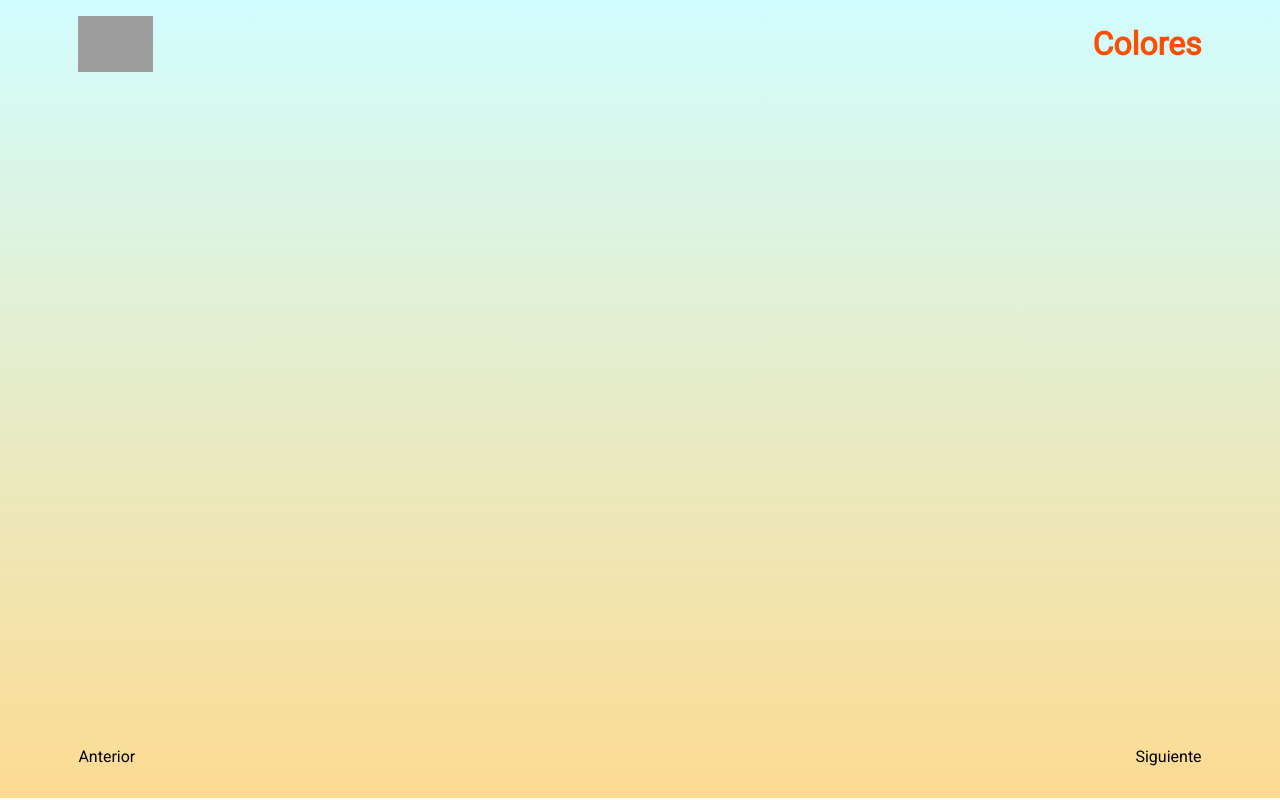
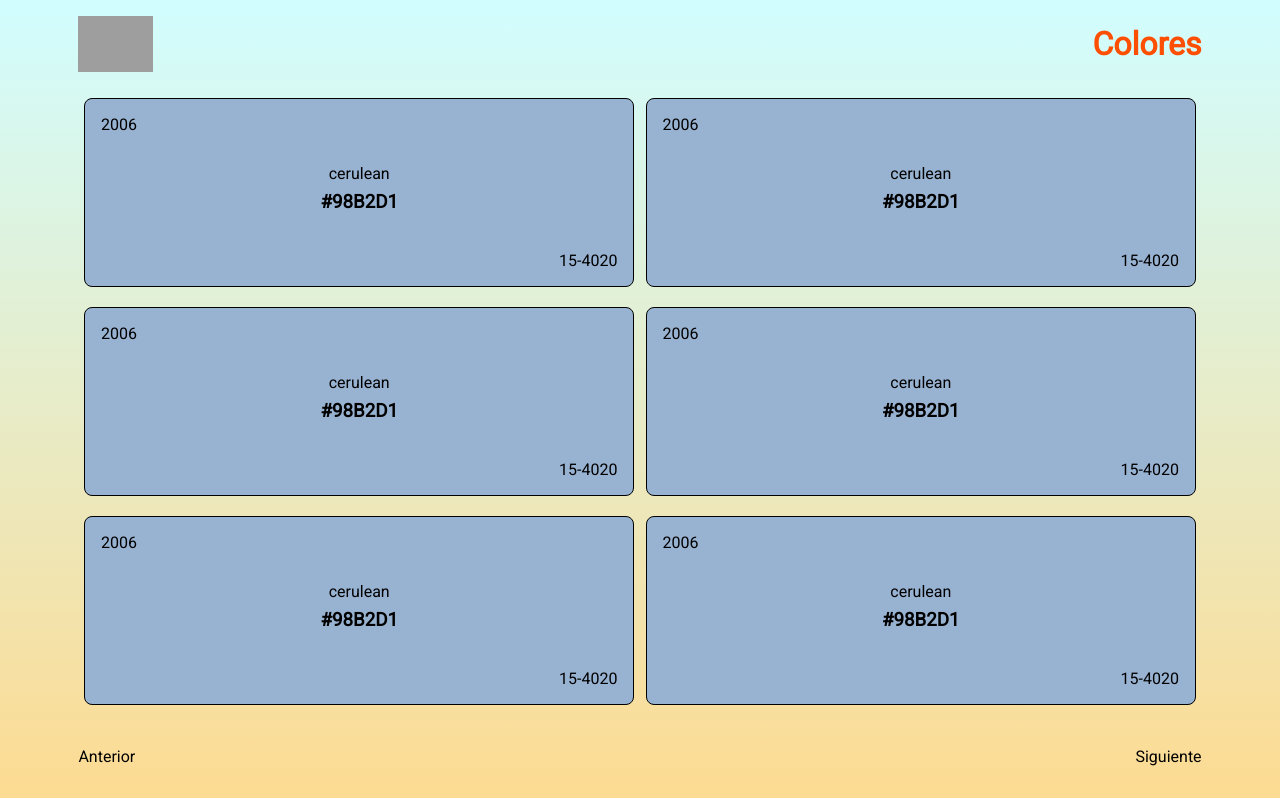
Before and after one commit to lavinialoredana/multiplica_talent_mayo_lavinia, a React (Create React App) app: page / in a window 1280 px wide. Built offline with nearby package versions, Linux system fonts and the light colour scheme; grey boxes are pictures that could not be loaded.

Commit message:
3 - Creation of 6 color cards (HTML, CSS)

```diff
--- a/src/App.css
+++ b/src/App.css
@@ -1,68 +1,85 @@
-@import url('https://fonts.googleapis.com/css2?family=Roboto&display=swap');
-
-*{
+@import url("https://fonts.googleapis.com/css2?family=Roboto&display=swap");
+* {
   padding: 0;
-  margin:0;
+  margin: 0;
   box-sizing: border-box;
   font-family: Roboto;
-
 }
 
-.main-container{
-
-   padding: 1rem;
-   background-image: linear-gradient(to top, #fddb92 0%, #d1fdff 100%);
+.main-container {
+  padding: 1rem;
+  background-image: linear-gradient(to top, #fddb92 0%, #d1fdff 100%);
 }
 
-.border{
+.border {
   border: 1px solid black;
   border-radius: 8px;
-
 }
 
-header{
+header {
   display: flex;
   justify-content: space-between;
   align-items: center;
   width: 90%;
   margin: auto;
-
 }
 
-header img{
-height: 56px;
+header img {
+  height: 56px;
 }
 
-h1{
-
+h1 {
   color: #fd4e02;
-
 }
 
-.cards-container{
-  width:90%;
-  height: calc( 100vh - 56px - 53px - 2rem);
+.cards-container {
+  display: flex;
+  flex-wrap: wrap;
+  justify-content: space-around;
+  align-items: center;
+  margin: auto;
+  width: 90%;
+  height: calc(100vh - 56px - 53px - 2rem);
   padding: 1rem 0;
-
 }
 
+.color-card-container {
+  display: flex;
+  flex-direction: column;
+  justify-content: space-between;
+  border: 1px solid black;
+  width: 49%;
+  height: 30%;
+  padding: 1rem;
+  position: relative;
+  cursor: pointer;
+}
 
-.footer-container{
+.color-card-container p:last-child {
+  text-align: right;
+}
+
+.color-code-container {
+  text-align: center;
+}
+
+.color-code-container h3 {
+  margin: 8px 0;
+}
+
+.footer-container {
   display: flex;
   justify-content: space-between;
   padding: 1rem 0;
   margin-bottom: 3px;
   width: 90%;
   margin: auto;
-
 }
 
-
-
-.last-page{
+.last-page {
   display: flex;
 }
 
-.next-page{
+.next-page {
   display: flex;
 }
--- a/src/App.js
+++ b/src/App.js
@@ -1,5 +1,6 @@
 import "./App.css";
 import Header from "./Header";
+import ColorCard from "./ColorCard";
 import Footer from "./Footer";
 import React from "react";
 
@@ -8,6 +9,42 @@ function App() {
         <div className="main-container">
             <Header />
             <div className=" cards-container">
+                <ColorCard
+                    year="2006"
+                    name="cerulean"
+                    color="#98B2D1"
+                    pantoneValue="15-4020"
+                />
+                <ColorCard
+                    year="2006"
+                    name="cerulean"
+                    color="#98B2D1"
+                    pantoneValue="15-4020"
+                />
+                <ColorCard
+                    year="2006"
+                    name="cerulean"
+                    color="#98B2D1"
+                    pantoneValue="15-4020"
+                />
+                <ColorCard
+                    year="2006"
+                    name="cerulean"
+                    color="#98B2D1"
+                    pantoneValue="15-4020"
+                />
+                <ColorCard
+                    year="2006"
+                    name="cerulean"
+                    color="#98B2D1"
+                    pantoneValue="15-4020"
+                />
+                <ColorCard
+                    year="2006"
+                    name="cerulean"
+                    color="#98B2D1"
+                    pantoneValue="15-4020"
+                />
             </div>
             <Footer />
         </div>
--- /dev/null
+++ b/src/ColorCard.js
@@ -0,0 +1,16 @@
+import React from "react";
+
+const ColorCard = ({ year, name, color, pantoneValue }) => {
+    return (
+        <div className="color-card-container border" style={{ backgroundColor: color }}>
+            <p> {year} </p>
+            <div className="color-code-container">
+                <p> {name} </p>
+                <h3> {color} </h3>
+            </div>
+            <p>{pantoneValue}</p>
+        </div>
+    );
+};
+
+export default ColorCard;
```
